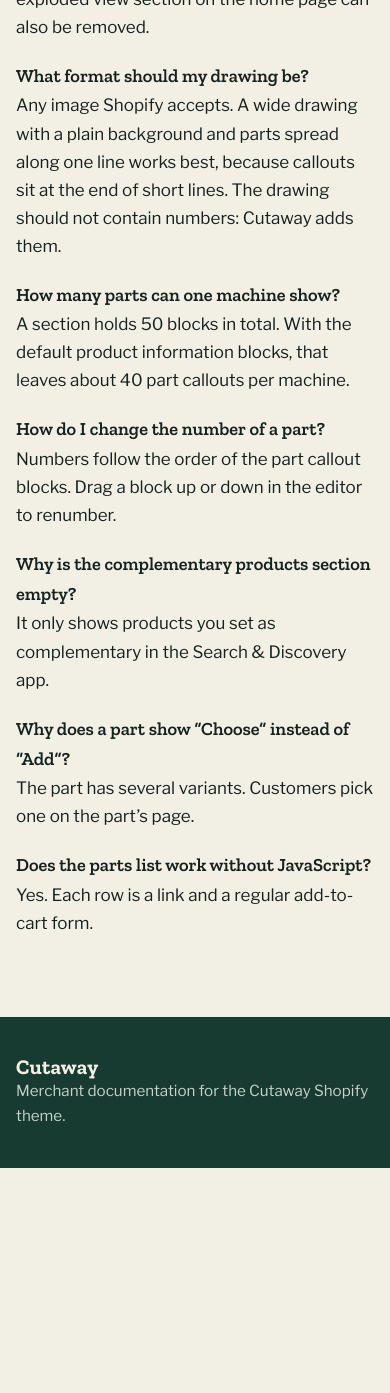
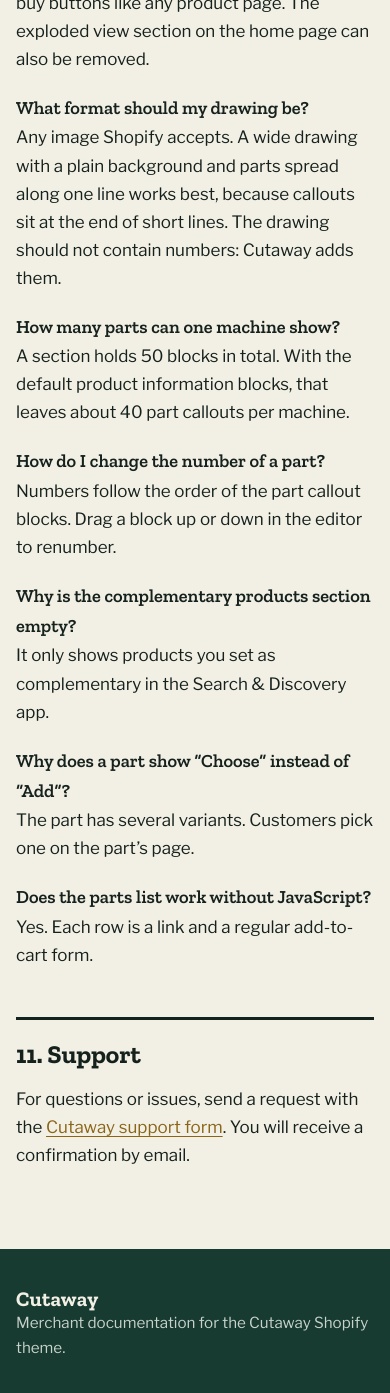
Before and after one commit to workiai/cutaway-docs, a Jekyll site: the page built from index.md, in a window 390 px wide and 1400 px high, scrolled down 6598 px. Shown: the top 1393 px of the window. Built offline with Jekyll 4.4.1, drawn with Linux system fonts in a browser that asks for light colours; before the commit the page ends 7766 px from its top, so only the background shows below that.

Commit message:
Page Support avec le formulaire de contact
Shopify exige un formulaire de contact public pour le support du thème.
Le formulaire Jotform est intégré à une page de la documentation, aux
couleurs du thème, avec un lien direct si l'intégration ne charge pas.

Co-Authored-By: Claude Opus 5.5 <noreply@anthropic.com>

```diff
--- a/_layouts/default.html
+++ b/_layouts/default.html
@@ -17,12 +17,22 @@
     <div class="wrap site-header__inner">
       <a class="wordmark" href="{{ '/' | relative_url }}">Cutaway</a>
       <nav aria-label="Main">
-        <a href="#1-before-you-start">Guide</a>
-        <a href="#10-faq">FAQ</a>
+        <a href="{{ '/' | relative_url }}#1-before-you-start">Guide</a>
+        <a href="{{ '/' | relative_url }}#10-faq">FAQ</a>
+        <a href="{{ '/support/' | relative_url }}">Support</a>
       </nav>
     </div>
   </header>
 
+  {%- if page.hero == false -%}
+  <section class="hero hero--small">
+    <div class="wrap">
+      <p class="eyebrow">{{ page.eyebrow }}</p>
+      <h1>{{ page.title }}</h1>
+      <p class="lead">{{ page.lead }}</p>
+    </div>
+  </section>
+  {%- else -%}
   <section class="hero">
     <div class="wrap hero__inner">
       <div class="hero__text">
@@ -53,6 +63,7 @@
       </svg>
     </div>
   </section>
+  {%- endif -%}
 
   <main id="content" class="wrap content">
     {{ content }}
--- a/assets/style.css
+++ b/assets/style.css
@@ -76,3 +76,7 @@ body { margin: 0; background: var(--cream); color: var(--ink); font: 400 1.0625r
 
 .site-footer { background: var(--enamel); color: var(--on-enamel-muted); padding: 2.5rem 0; font-size: 0.95rem; }
 .site-footer p { margin: 0; }
+
+.hero--small { padding: clamp(2rem, 5vw, 3rem) 0; }
+.hero--small h1 { margin-bottom: 0.75rem; }
+.support-form { width: 100%; min-height: 1250px; border: 1px solid var(--line); border-radius: var(--radius); background: #fff; }
--- a/index.md
+++ b/index.md
@@ -105,3 +105,7 @@ The part has several variants. Customers pick one on the part's page.
 
 **Does the parts list work without JavaScript?**
 Yes. Each row is a link and a regular add-to-cart form.
+
+## 11. Support
+
+For questions or issues, send a request with the [Cutaway support form]({{ '/support/' | relative_url }}). You will receive a confirmation by email.
```
Also changed, not shown: support.md (added, +15 -0 lines).
